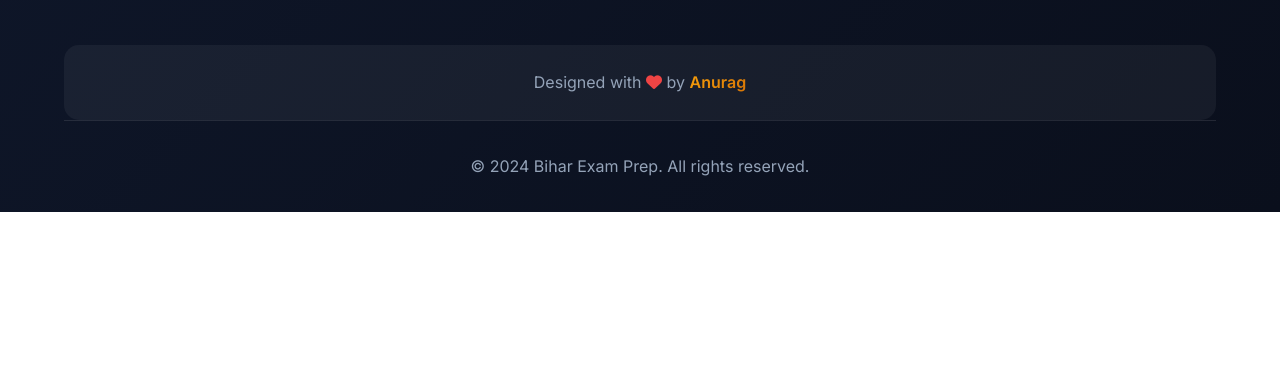
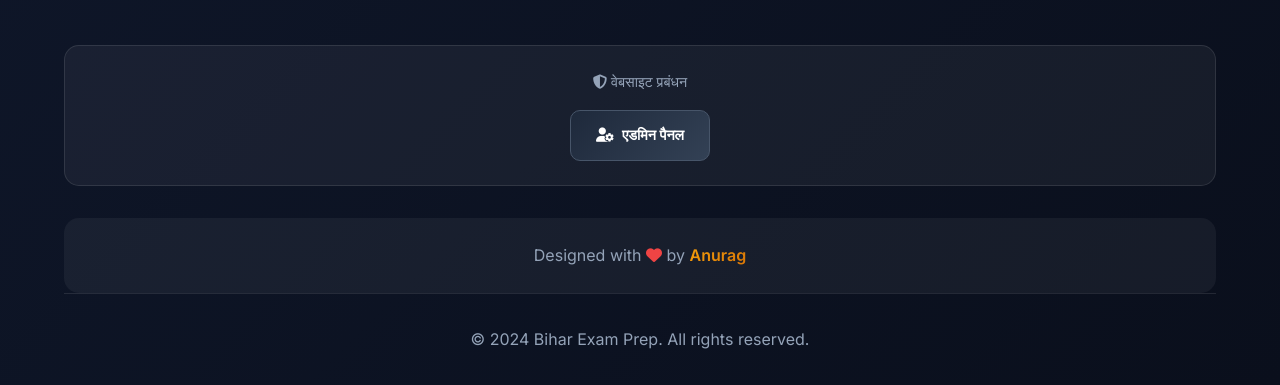
Before and after one commit to Biharexamprep/Biharexamprep, a plain HTML site: page index.html in a window 1280 px wide. Shown: the part 5382-5767 px from the top of the page. Before the commit the page ends 5594 px from the top, so only its background shows below. Drawn offline with Linux system fonts and the light colour scheme.

Commit message:
Update index.html

```diff
--- a/index.html
+++ b/index.html
@@ -912,6 +912,22 @@
             </div>
         </div>
 
+    <!-- Admin Access Section -->
+    <div style="text-align: center; margin: 2rem 0 1rem; padding: 1.5rem; background: rgba(255,255,255,0.05); border-radius: 15px; border: 1px solid rgba(255,255,255,0.1);">
+        <p style="color: #94a3b8; font-size: 0.9rem; margin-bottom: 1rem; font-weight: 500;">
+            <i class="fas fa-shield-alt"></i> वेबसाइट प्रबंधन
+        </p>
+        <a href="admin-panel.html"
+           style="background: linear-gradient(135deg, #1e293b, #334155); color: white; padding: 12px 25px;
+                  border-radius: 10px; text-decoration: none; font-size: 0.9rem;
+                  border: 1px solid #475569; transition: all 0.3s ease;
+                  display: inline-flex; align-items: center; gap: 0.5rem; font-weight: 600;"
+           onmouseover="this.style.background='linear-gradient(135deg, #334155, #475569)'; this.style.transform='translateY(-2px)'; this.style.boxShadow='0 5px 15px rgba(0,0,0,0.2)'"
+           onmouseout="this.style.background='linear-gradient(135deg, #1e293b, #334155)'; this.style.transform='translateY(0)'; this.style.boxShadow='none'">
+           <i class="fas fa-user-cog"></i> एडमिन पैनल
+        </a>
+    </div>
+
     <!-- Designer Credit -->
     <div class="designer-credit">
         <p>Designed with <i class="fas fa-heart" style="color: #ef4444;"></i> by <span class="highlight">Anurag</span></p>
```
Lines whose indentation alone changed are shown as unchanged.
